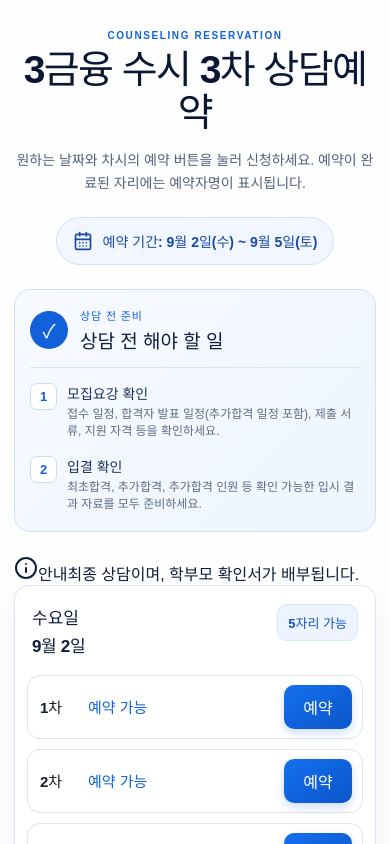
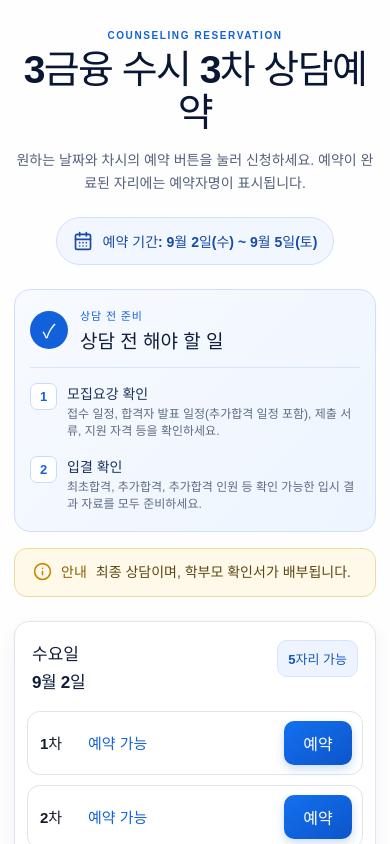
Before and after one commit to jungboh/moment, a React (Vite) app: page / in a window 390 px wide. Shown: the top 844 px of the page. Built offline with nearby package versions, Linux system fonts and the light colour scheme; no server answers; the database is empty.

Commit message:
최종 상담 및 학부모 확인서 안내 추가: src/styles.css

```diff
--- a/src/styles.css
+++ b/src/styles.css
@@ -40,6 +40,9 @@ button { -webkit-tap-highlight-color: transparent; }
 .prep-list li::before { content: counter(prep); grid-row: 1 / 3; width: 25px; height: 25px; display: grid; place-items: center; border-radius: 7px; background: white; border: 1px solid #c8dcfa; color: var(--blue); font-size: 13px; font-weight: 900; }
 .prep-list strong { color: #193158; font-size: 14px; }
 .prep-list span { margin-top: 3px; color: #5d6b83; font-size: 12px; line-height: 1.45; }
+.final-guidance { margin: -8px 0 24px; display: flex; align-items: center; justify-content: center; gap: 9px; padding: 13px 18px; border: 1px solid #f2d99a; border-radius: 13px; background: #fff9e9; color: #5c4614; font-size: 14px; line-height: 1.5; }
+.final-guidance svg { width: 19px; height: 19px; flex: 0 0 auto; color: #c88700; }
+.final-guidance strong { color: #8c5e00; }
 
 .days-grid { display: grid; grid-template-columns: repeat(4, minmax(0, 1fr)); gap: 18px; align-items: start; }
 .day-card { background: var(--card); border: 1px solid var(--line); border-radius: 17px; padding: 18px 16px; box-shadow: 0 8px 20px rgba(31, 50, 82, .06); }
@@ -116,6 +119,7 @@ button { -webkit-tap-highlight-color: transparent; }
   .period-pill svg { width: 20px; }
   .prep-panel { padding: 17px 15px; }
   .prep-list { grid-template-columns: 1fr; gap: 15px; }
+  .final-guidance { align-items: flex-start; justify-content: flex-start; }
   .days-grid { grid-template-columns: 1fr; gap: 14px; }
   .day-card { padding: 16px 12px; border-radius: 15px; }
   .weekday, .day-header h2 { font-size: 17px; }
```
